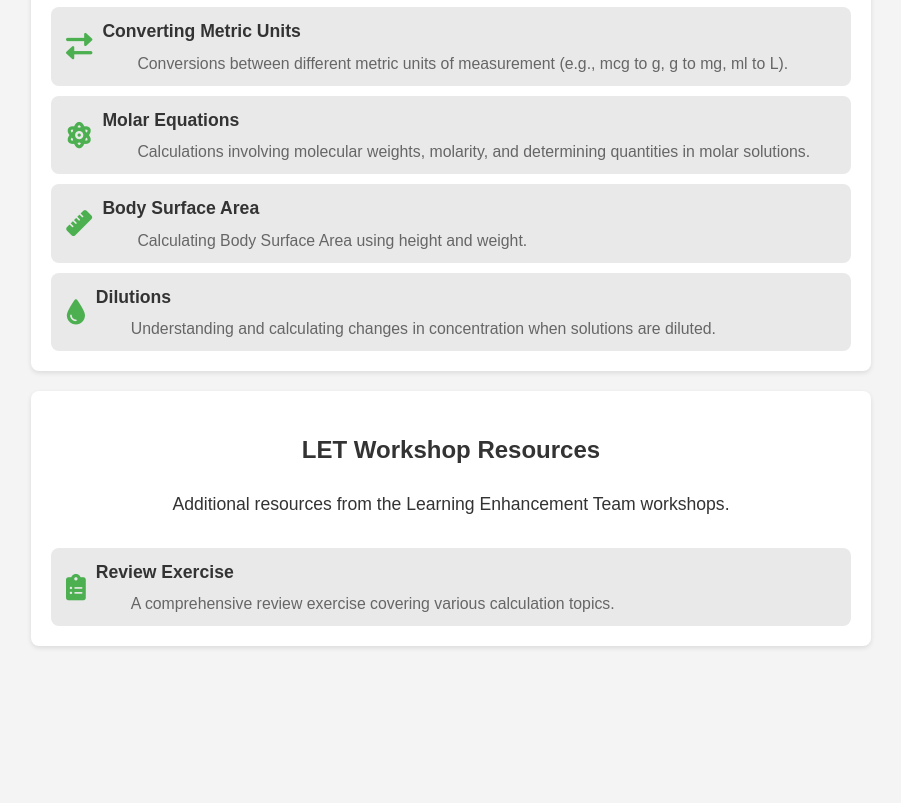
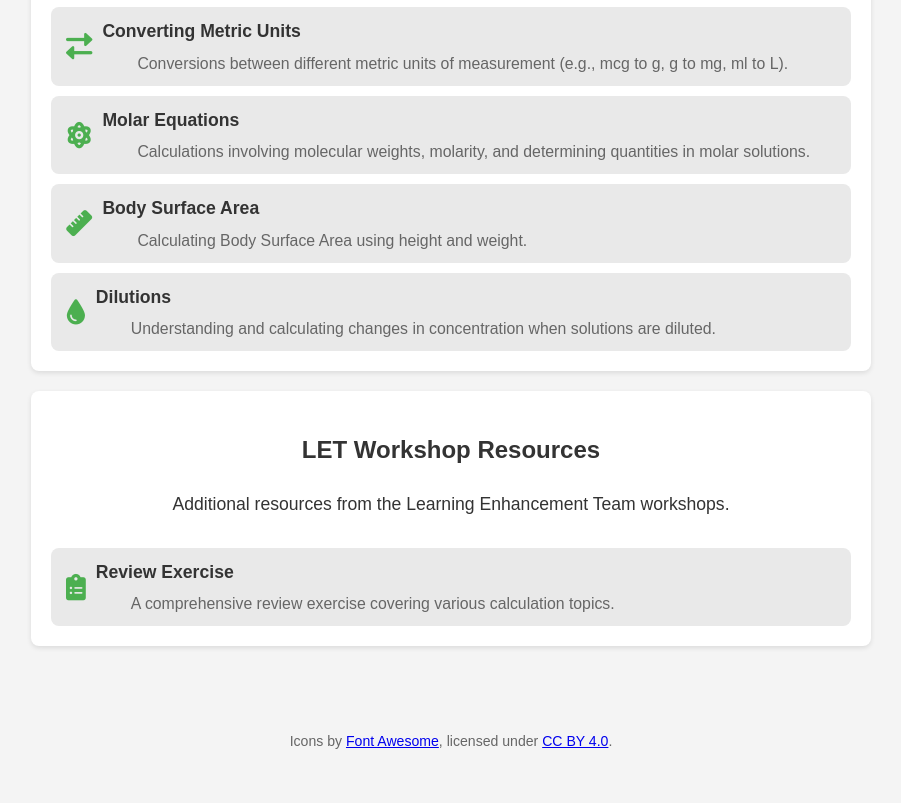
Before and after one commit to probe973/pha-3001y, a plain HTML site: page index.html in a window 1280 px wide. Shown: the part 406-1209 px from the top of the page, without its empty margins (189-1090 px from the left). Before the commit the page ends 1072 px from the top, so only its background shows below. Drawn offline with Linux system fonts and the light colour scheme.

Commit message:
Update index.html

```diff
--- a/index.html
+++ b/index.html
@@ -192,5 +192,9 @@
         </div>
     </div>
 
+<footer style="text-align: center; margin-top: 50px; padding: 20px; font-size: 0.8em; color: #666;">
+        <p>Icons by <a href="https://fontawesome.com/" target="_blank" rel="noopener noreferrer">Font Awesome</a>, licensed under <a href="https://creativecommons.org/licenses/by/4.0/" target="_blank" rel="noopener noreferrer">CC BY 4.0</a>.</p>
+    </footer>
+
 </body>
 </html>
```
